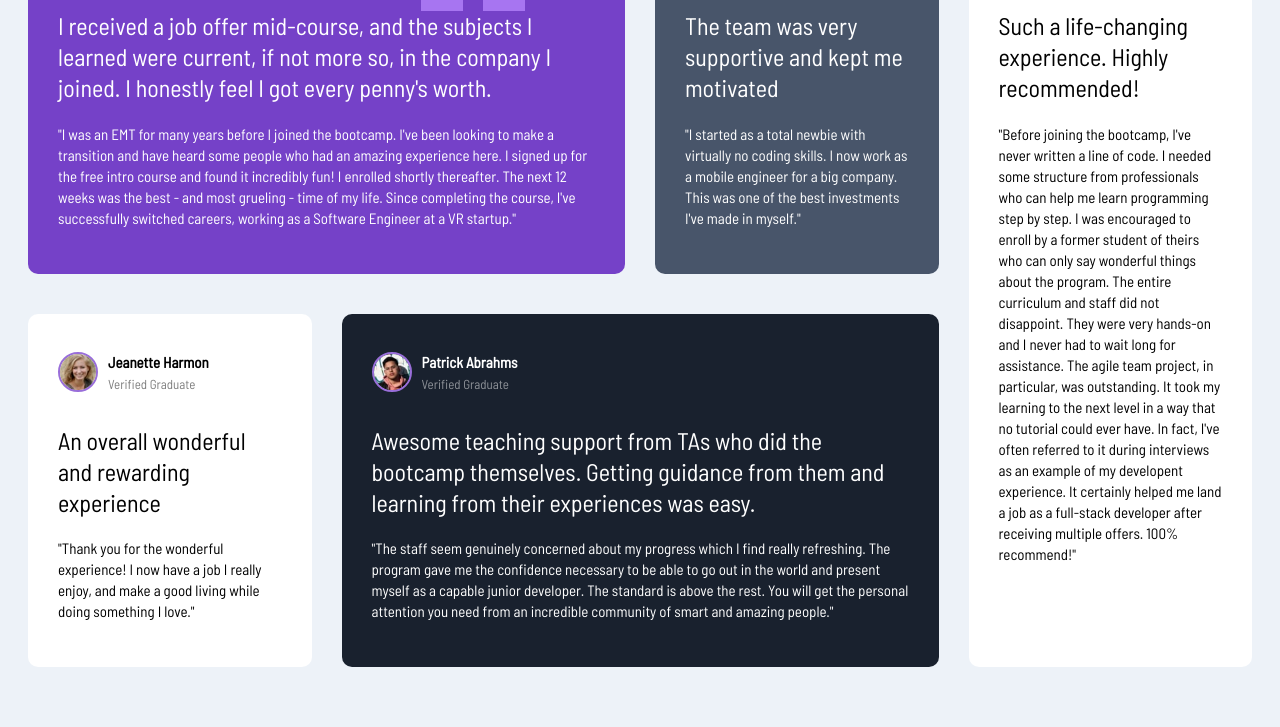
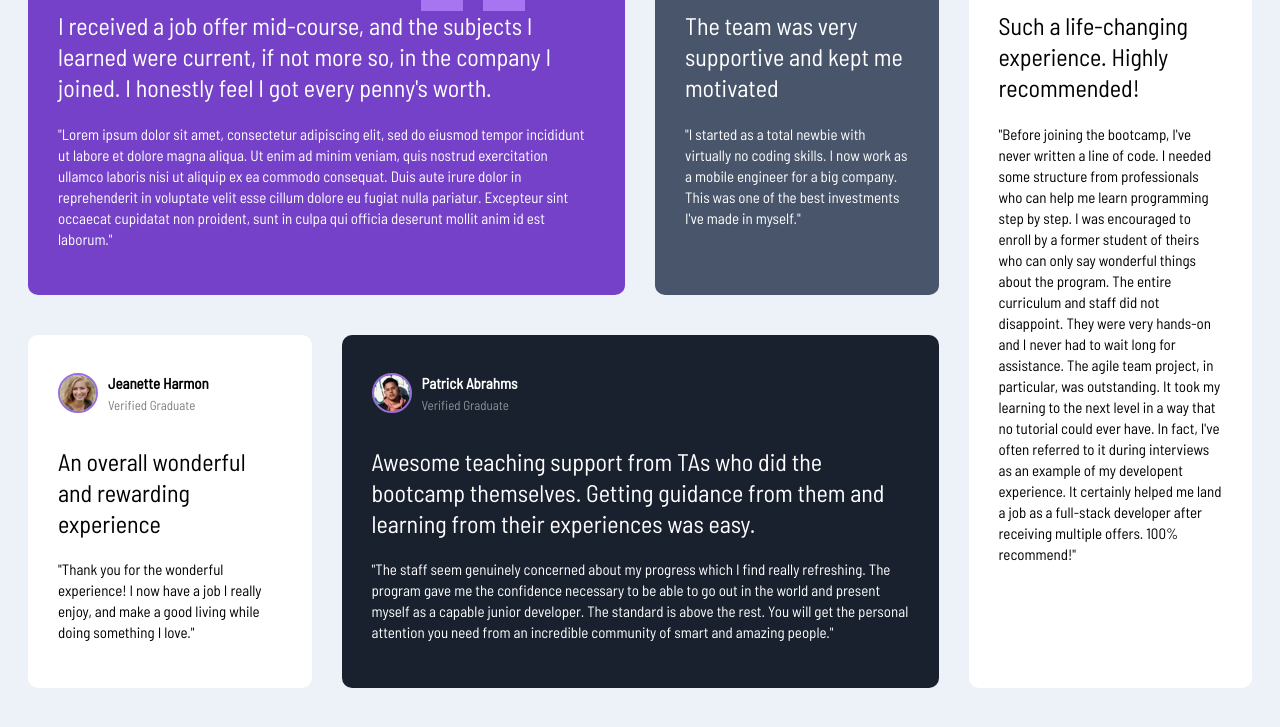
Before and after one commit to shootinguy/Grid-Testimonial, a plain HTML site: page index.html in a window 1280 px wide. Shown: the part 221-948 px from the top of the page. Drawn offline with Linux system fonts and the light colour scheme; files whose address does not match are found by name.

Commit message:
Update index.html

```diff
--- a/index.html
+++ b/index.html
@@ -23,12 +23,7 @@
       </header>
       <p class="card__lead">I received a job offer mid-course, and the subjects I learned were current, if not more so, in the company I joined. I honestly feel I
         got every penny's worth.</p>
-      <p class="card__quote">"I was an EMT for many years before I joined the bootcamp. I've been looking to make a transition and have heard some people who had an
-        amazing experience here. I signed up for the free intro course and
-        found it incredibly fun! I enrolled shortly thereafter. The next 12
-        weeks was the best - and most grueling - time of my life. Since
-        completing the course, I've successfully switched careers, working as
-        a Software Engineer at a VR startup."</p>
+      <p class="card__quote">"Lorem ipsum dolor sit amet, consectetur adipiscing elit, sed do eiusmod tempor incididunt ut labore et dolore magna aliqua. Ut enim ad minim veniam, quis nostrud exercitation ullamco laboris nisi ut aliquip ex ea commodo consequat. Duis aute irure dolor in reprehenderit in voluptate velit esse cillum dolore eu fugiat nulla pariatur. Excepteur sint occaecat cupidatat non proident, sunt in culpa qui officia deserunt mollit anim id est laborum."</p>
     </div>
     <div class="card card--bg-gray-blue">
             <header class="card__header">
```
